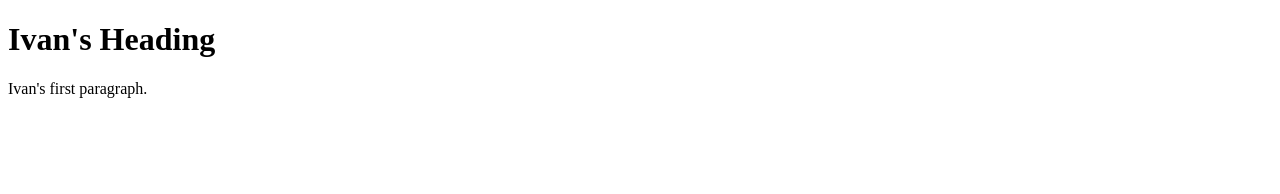
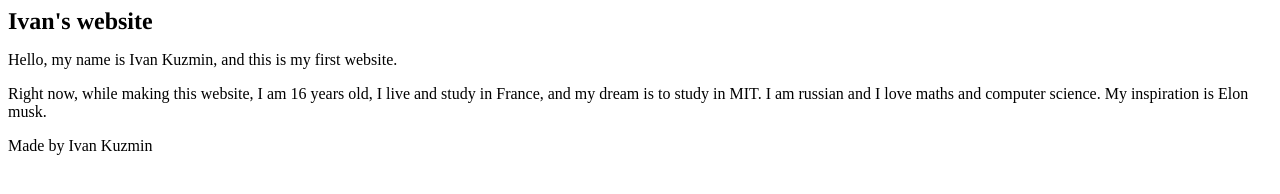
Before and after one commit to justchokingaround/ivanwebsite, a plain HTML site: page index.html in a window 1280 px wide. Drawn offline with Linux system fonts and the light colour scheme.

Commit message:
Update index.html

```diff
--- a/index.html
+++ b/index.html
@@ -1,11 +1,12 @@
-
 <!DOCTYPE html>
 <html>
+<head>
+  <title>Ivan's Website</title>
+</head>
 <body>
-
-<h1>Ivan's Heading</h1>
-
-<p>Ivan's first paragraph.</p>
-
+<h1 style="margin: 0.0px 0.0px 16.1px 0.0px; line-height: 28.0px; font: 24.0px Times; color: #000000; -webkit-text-stroke: #000000"><span class="s1"><b>Ivan's website</b></span></h1>
+<p class="p2"><span class="s1">Hello, my name is Ivan Kuzmin, and this is my first website.</span></p>
+<p class="p2"><span class="s1">Right now, while making this website, I am 16 years old, I live and study in France, and my dream is to study in MIT. I am russian and I love maths and computer science. My inspiration is Elon musk.</span></p>
+<p class="p3"><span class="s1">Made by Ivan Kuzmin</span></p>
 </body>
 </html>
```
